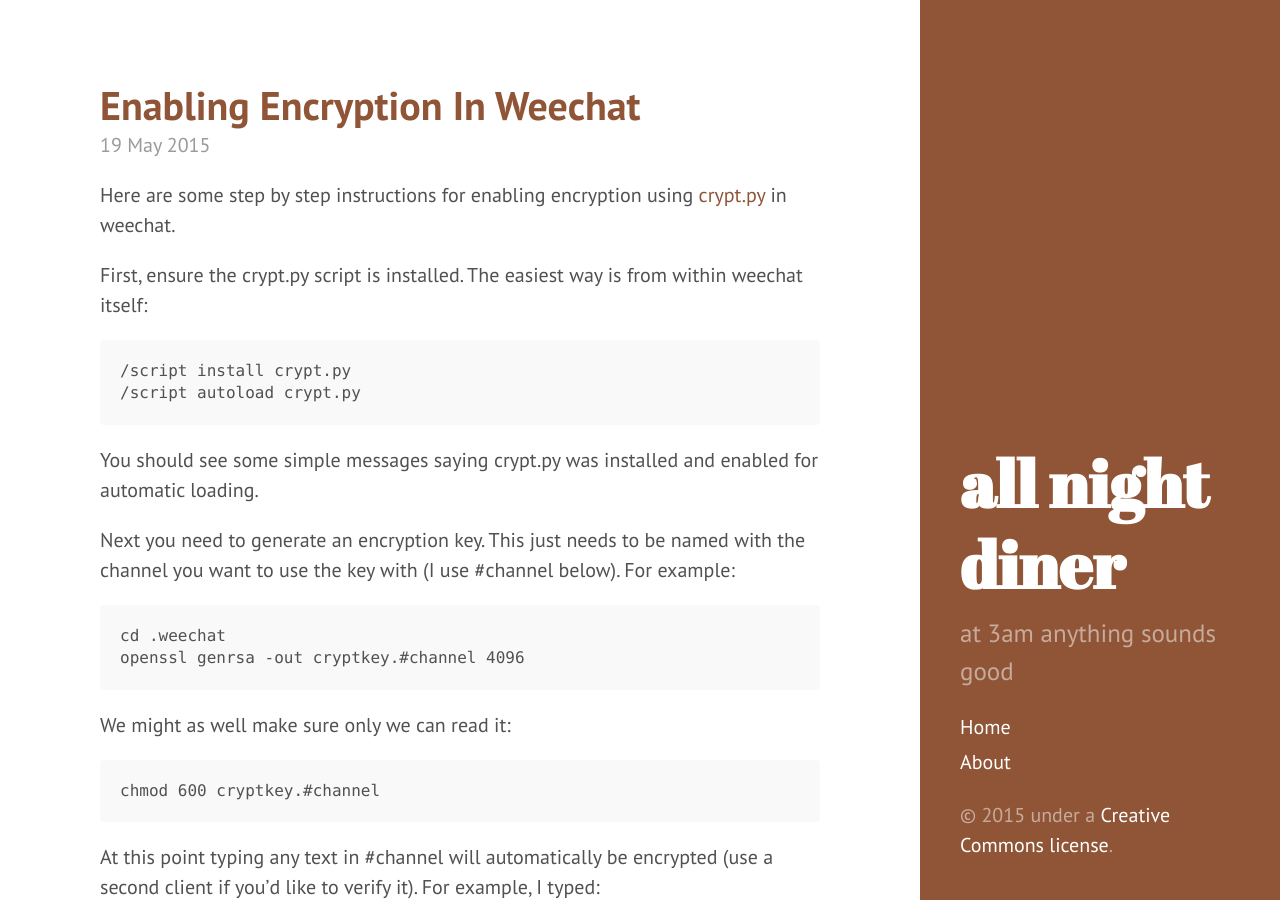
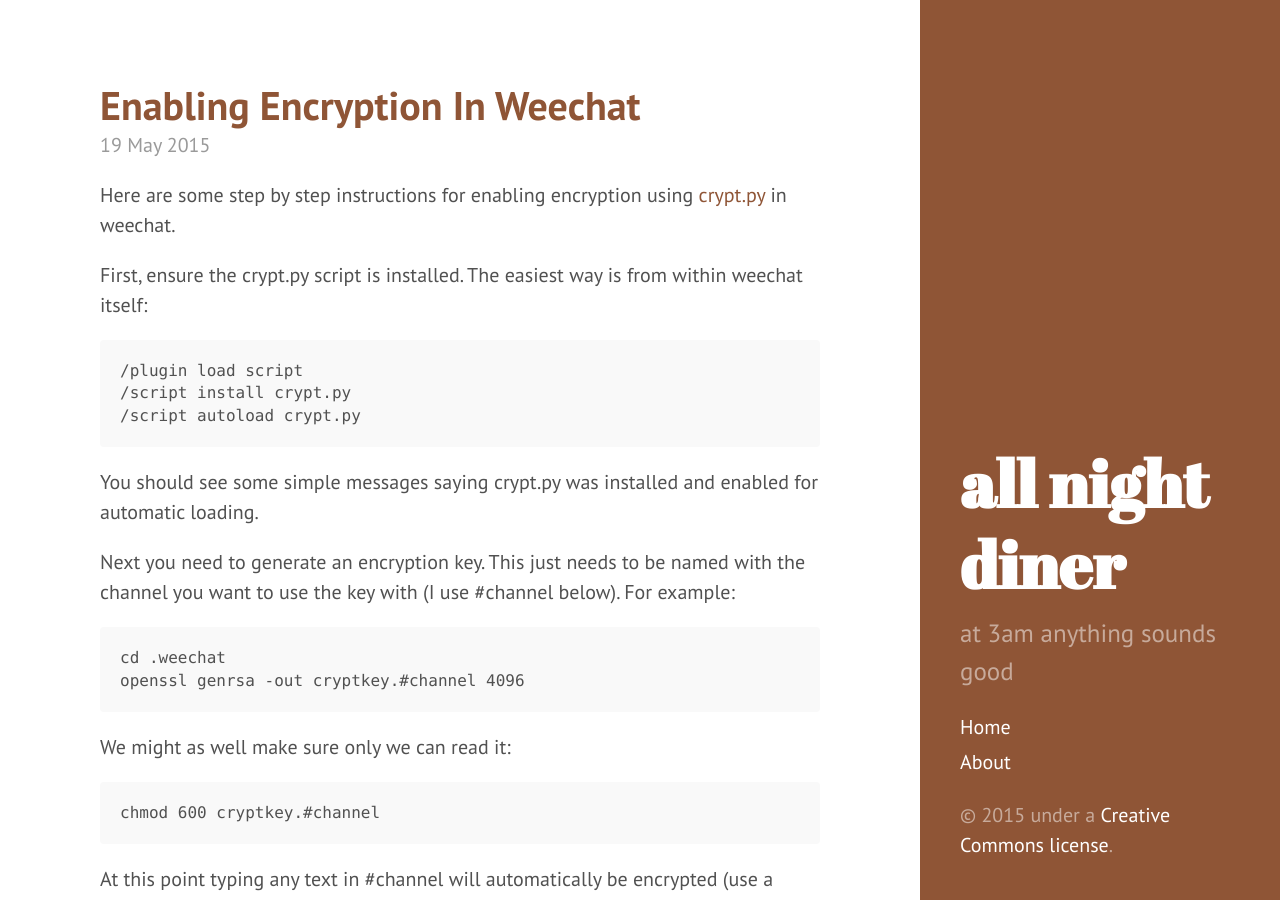
Before and after one commit to clouserw/blog.micropipes.com, a Jekyll site: the page built from index.html, in a window 1280 px wide and 900 px high. Built offline with Jekyll 4.4.1, drawn with Linux system fonts in a browser that asks for light colours; Markdown is read by kramdown in place of the engine named in the settings; the list of posts is cut into pages by our own code.

Commit message:
add /plugin step

```diff
--- a/_posts/2015-05-19-enabling-encryption-in-weechat.md
+++ b/_posts/2015-05-19-enabling-encryption-in-weechat.md
@@ -3,6 +3,7 @@ Here are some step by step instructions for enabling encryption using
 
 First, ensure the crypt.py script is installed.  The easiest way is from within weechat itself:
 
+    /plugin load script
     /script install crypt.py
     /script autoload crypt.py
 
```
